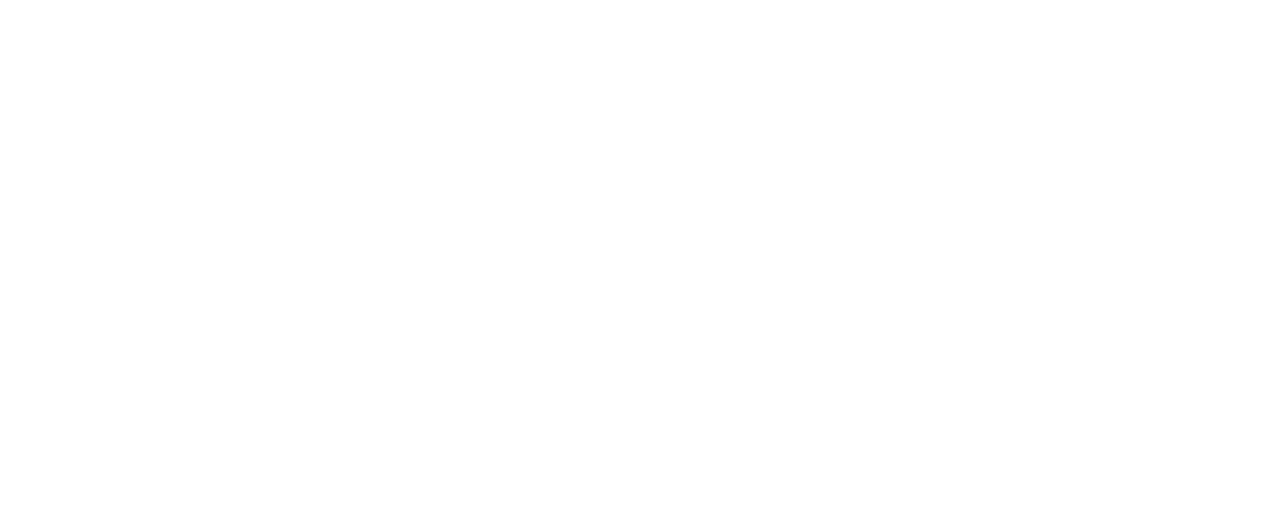
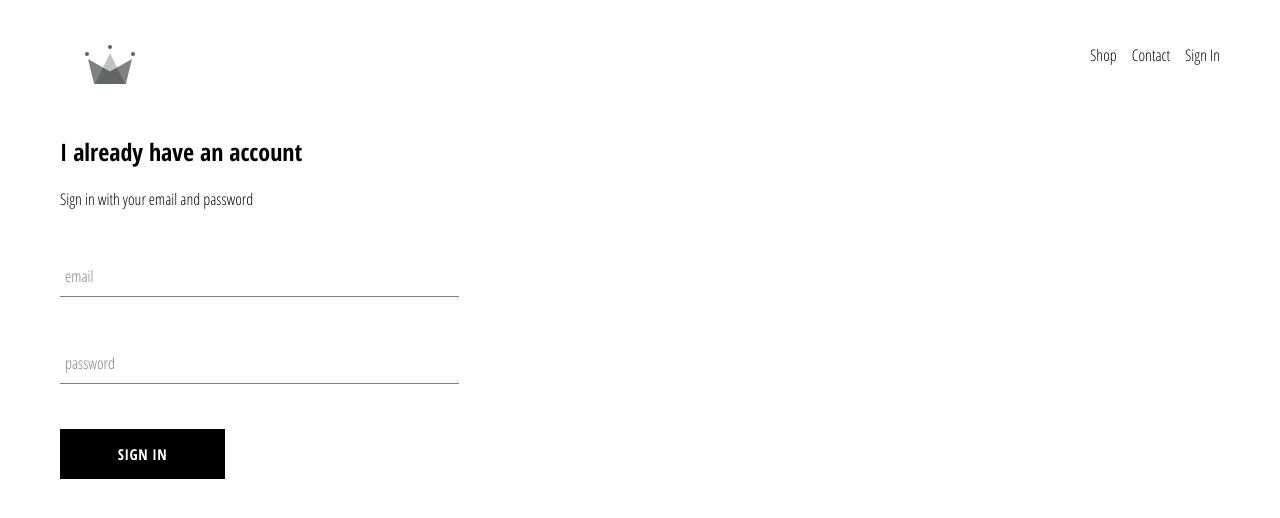
Before and after one commit to dtuckersuh/Crown-Clothing, a React (Create React App) app: page /signin in a window 1280 px wide. Shown: the top 518 px of the page. Built offline with nearby package versions, Linux system fonts and the light colour scheme.

Commit message:
added form component to sign-in page

```diff
--- a/src/App.css
+++ b/src/App.css
@@ -2,3 +2,8 @@
   font-family: 'Open Sans Condensed', sans-serif;
   padding: 20px 60px;
 }
+
+a {
+  text-decoration: none;
+  color: black;
+}
--- a/src/App.js
+++ b/src/App.js
@@ -5,14 +5,17 @@
 
 import Homepage from './pages/homepage/homepage-component.jsx';
 import ShopPage from './pages/shop/shop.component';
-
+import Header from './components/header/header.component'
+import SignInAndSignUpPage from './pages/sign-in-and-sign-up/sign-in-and-sign-up.component';
 
 function App() {
   return (
     <div>
+      <Header />
       <Switch>
         <Route exact path='/' component={Homepage} />
         <Route path='/shop' component={ShopPage} />
+        <Route path='/signin' component={SignInAndSignUpPage} />
       </Switch>
     </div>
   );
--- /dev/null
+++ b/src/components/custom-button/custom-button.component.jsx
@@ -0,0 +1,11 @@
+import React from 'react'
+
+import './custom-button.styles.scss';
+
+const CustomButton = ({ children, ...otherProps }) => (
+    <button className='custom-button' {...otherProps} >
+        { children }
+    </button>
+)
+
+export default CustomButton
--- /dev/null
+++ b/src/components/custom-button/custom-button.styles.scss
@@ -0,0 +1,22 @@
+.custom-button {
+  min-width: 165px;
+  width: auto;
+  height: 50px;
+  letter-spacing: 0.5px;
+  line-height: 50px;
+  padding: 0 35px 0 35px;
+  font-size: 15px;
+  background-color: black;
+  color: white;
+  text-transform: uppercase;
+  font-family: 'Open Sans Condensed';
+  font-weight: bolder;
+  border: none;
+  cursor: pointer;
+
+  &:hover {
+    background-color: white;
+    color: black;
+    border: 1px solid black;
+  }
+}
--- /dev/null
+++ b/src/components/form-input/form-input.component.jsx
@@ -0,0 +1,16 @@
+import React from 'react';
+
+import './form-input.styles.scss';
+
+const FormInput = ({ handleChange, label, ...otherProps }) => (
+    <div className='group'>
+        <input className='form-input' onChange={handleChange} {...otherProps} />
+        { label ? (
+            <label className={`${otherProps.value.length ? 'shrink' : '' } form-input-label`} >
+                {label}
+            </label>
+        ) : null}
+    </div>
+)
+
+export default FormInput
--- /dev/null
+++ b/src/components/form-input/form-input.styles.scss
@@ -0,0 +1,54 @@
+$sub-color: grey;
+$main-color: black;
+
+@mixin shrinkLabel {
+  top: -14px;
+  font-size: 12px;
+  color: $main-color;
+}
+
+.group {
+  position: relative;
+  margin: 45px 0;
+
+  .form-input {
+    background: none;
+    background-color: white;
+    color: $sub-color;
+    font-size: 18px;
+    padding: 10px 10px 10px 5px;
+    display: block;
+    width: 100%;
+    border: none;
+    border-radius: 0;
+    border-bottom: 1px solid $sub-color;
+    margin: 25px 0;
+
+    &:focus {
+      outline: none;
+    }
+
+    &:focus ~ .form-input-label {
+      @include shrinkLabel();
+    }
+  }
+
+  input[type='password'] {
+    letter-spacing: 0.3em;
+  }
+
+  .form-input-label {
+    color: $sub-color;
+    font-size: 16px;
+    font-weight: normal;
+    position: absolute;
+    pointer-events: none;
+    left: 5px;
+    top: 10px;
+    transition: 300ms ease all;
+
+    &.shrink {
+      @include shrinkLabel();
+    }
+  }
+}
--- /dev/null
+++ b/src/components/header/header.component.jsx
@@ -0,0 +1,21 @@
+import React from 'react';
+
+import './header.styles.scss';
+
+import { ReactComponent as Logo } from '../../assets/crown.svg'
+import { Link } from 'react-router-dom';
+
+const Header = () => (
+    <div className='header'>
+        <Link className='logo-container' to='/'>
+            <Logo className='logo' />
+        </Link>
+        <div className='options'>
+            <Link className='shop' to='shop'>Shop</Link>
+            <Link className='option' to='option'>Contact</Link>
+            <Link className='signin' to='signin'>Sign In</Link>
+        </div>
+    </div>
+)
+
+export default Header
--- /dev/null
+++ b/src/components/header/header.styles.scss
@@ -0,0 +1,25 @@
+.header {
+  height: 70px;
+  width: 100%;
+  display: flex;
+  justify-content: space-between;
+  margin-bottom: 25px;
+
+  .logo-container {
+    height: 100%;
+    width: 70px;
+    padding: 25px;
+  }
+
+  .options {
+    width: 50%;
+    height: 100%;
+    display: flex;
+    align-items: center;
+    justify-content: flex-end;
+
+    .option {
+      padding: 10px 15px;
+    }
+  }
+}
--- /dev/null
+++ b/src/components/sign-in/sign-in.component.jsx
@@ -0,0 +1,42 @@
+import React from 'react';
+
+import FormInput from '../form-input/form-input.component';
+import CustomButton from '../custom-button/custom-button.component';
+
+import './sign-in.styles.scss';
+
+class SignIn extends React.Component {
+    constructor(props) {
+        super(props);
+        this.state = {
+            email: '',
+            password: ''
+        }
+    }
+
+    handleSubmit = event => {
+        event.preventDefault()
+        this.setState({ email: '', password: ''})
+    }
+
+    handleChange = event => {
+        const {value, name} = event.target
+        this.setState({[name]: value})
+    }
+
+    render() {
+        return (
+            <div className='sign-in'>
+                <h2>I already have an account</h2>
+                <span>Sign in with your email and password</span>
+                <form onSubmit={this.handleSubmit}>
+                    <FormInput name='email' type='email' value={this.state.email} label='email' handleChange={this.handleChange} required />
+                    <FormInput name='password' type='password' value={this.state.password} label='password' handleChange={this.handleChange} required />
+                    <CustomButton type='submit'>Sign In</CustomButton>
+                </form>
+            </div>
+        )
+    }
+}
+
+export default SignIn
--- /dev/null
+++ b/src/components/sign-in/sign-in.styles.scss
@@ -0,0 +1,9 @@
+.sign-in {
+    width: 30vw;
+    display: flex;
+    flex-direction: column;
+
+    .title {
+        margin: 10px 0;
+    }
+}
--- /dev/null
+++ b/src/pages/sign-in-and-sign-up/sign-in-and-sign-up.component.jsx
@@ -0,0 +1,11 @@
+import React from 'react';
+
+import SignIn from '../../components/sign-in/sign-in.component'
+
+const SignInAndSignUpPage = () => (
+        <div className='sign-in-and-sign-up'>
+           <SignIn />
+        </div>
+)
+
+export default SignInAndSignUpPage;
```
Also changed, not shown: src/assets/crown.svg (added), src/pages/sign-in-and-sign-up/sign-in-and-sign-up.styles.scss (added).
